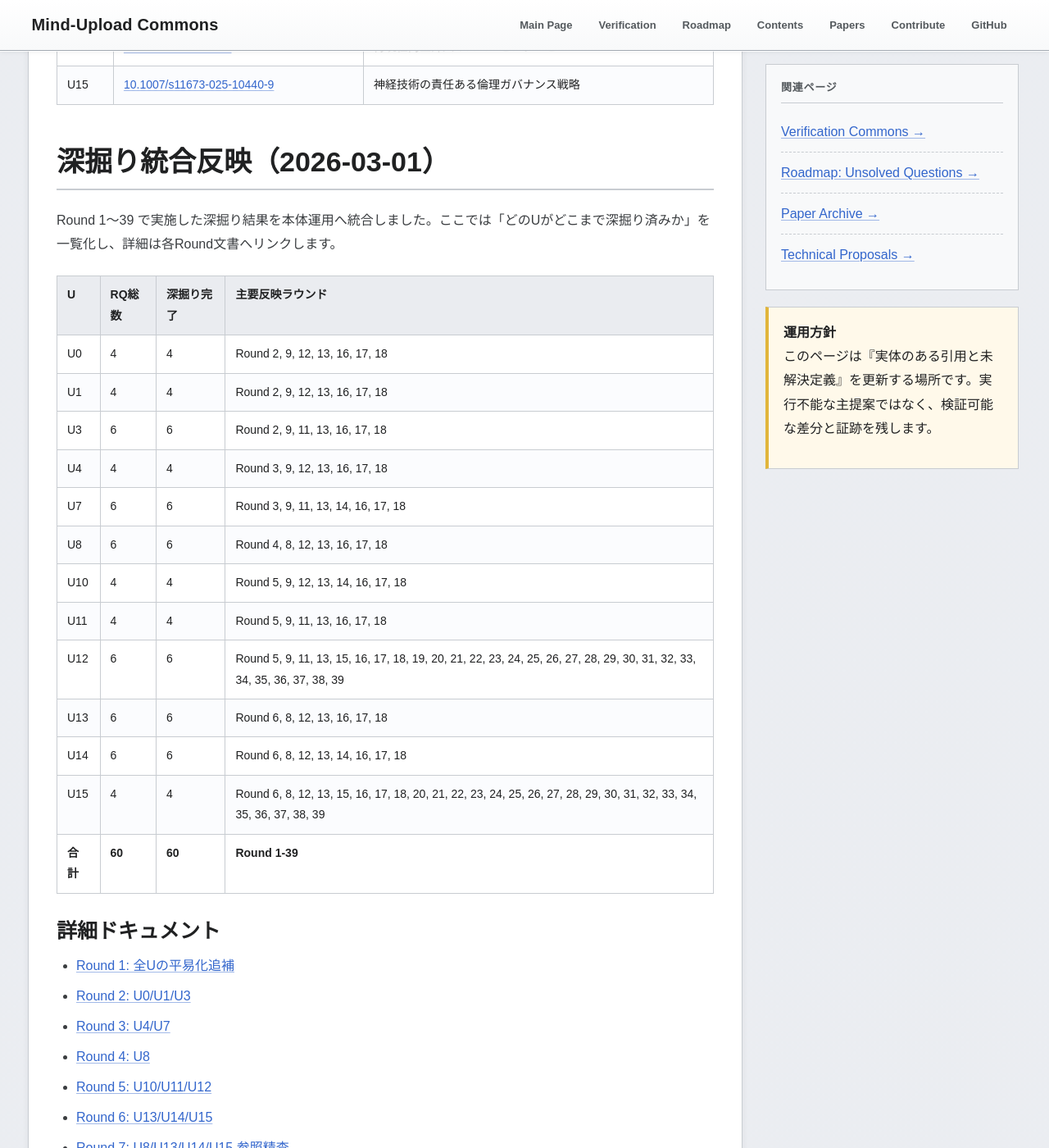
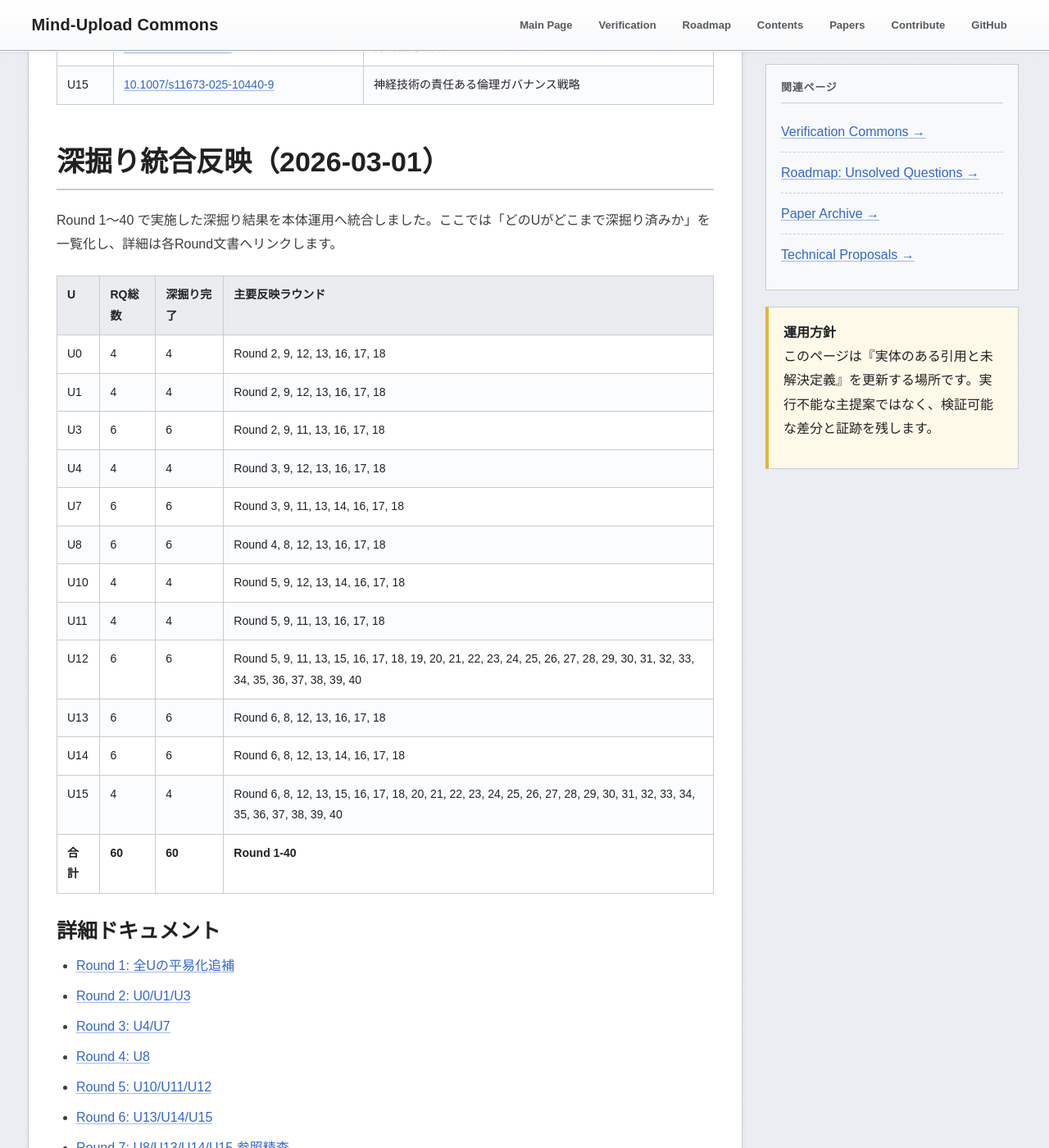
Before and after one commit to yasufumi-nakata/eegflow, a Jekyll site: the page built from research_harvest_50.md, in a window 1280 px wide and 1400 px high, scrolled down 6243 px. Shown: the whole window at 82% size. Built offline with Jekyll 4.4.1, drawn with Linux system fonts in a browser that asks for light colours; some of the changed text lies outside the part shown.

Commit message:
Add Round 40 audit bundle manifest and reopen watchlist

```diff
--- a/research_harvest_50.md
+++ b/research_harvest_50.md
@@ -156,7 +156,7 @@
 <section class="section" id="deepening-integration-20260301">
 <h2 class="section-title">深掘り統合反映（2026-03-01）</h2>
 <p>
-Round 1〜39 で実施した深掘り結果を本体運用へ統合しました。ここでは「どのUがどこまで深掘り済みか」を一覧化し、詳細は各Round文書へリンクします。
+Round 1〜40 で実施した深掘り結果を本体運用へ統合しました。ここでは「どのUがどこまで深掘り済みか」を一覧化し、詳細は各Round文書へリンクします。
 </p>
 <table class="data-table">
 <thead><tr><th>U</th><th>RQ総数</th><th>深掘り完了</th><th>主要反映ラウンド</th></tr></thead><tbody>
@@ -168,11 +168,11 @@
 <tr><td>U8</td><td>6</td><td>6</td><td>Round 4, 8, 12, 13, 16, 17, 18</td></tr>
 <tr><td>U10</td><td>4</td><td>4</td><td>Round 5, 9, 12, 13, 14, 16, 17, 18</td></tr>
 <tr><td>U11</td><td>4</td><td>4</td><td>Round 5, 9, 11, 13, 16, 17, 18</td></tr>
-<tr><td>U12</td><td>6</td><td>6</td><td>Round 5, 9, 11, 13, 15, 16, 17, 18, 19, 20, 21, 22, 23, 24, 25, 26, 27, 28, 29, 30, 31, 32, 33, 34, 35, 36, 37, 38, 39</td></tr>
+<tr><td>U12</td><td>6</td><td>6</td><td>Round 5, 9, 11, 13, 15, 16, 17, 18, 19, 20, 21, 22, 23, 24, 25, 26, 27, 28, 29, 30, 31, 32, 33, 34, 35, 36, 37, 38, 39, 40</td></tr>
 <tr><td>U13</td><td>6</td><td>6</td><td>Round 6, 8, 12, 13, 16, 17, 18</td></tr>
 <tr><td>U14</td><td>6</td><td>6</td><td>Round 6, 8, 12, 13, 14, 16, 17, 18</td></tr>
-<tr><td>U15</td><td>4</td><td>4</td><td>Round 6, 8, 12, 13, 15, 16, 17, 18, 20, 21, 22, 23, 24, 25, 26, 27, 28, 29, 30, 31, 32, 33, 34, 35, 36, 37, 38, 39</td></tr>
-<tr><td><strong>合計</strong></td><td><strong>60</strong></td><td><strong>60</strong></td><td><strong>Round 1-39</strong></td></tr>
+<tr><td>U15</td><td>4</td><td>4</td><td>Round 6, 8, 12, 13, 15, 16, 17, 18, 20, 21, 22, 23, 24, 25, 26, 27, 28, 29, 30, 31, 32, 33, 34, 35, 36, 37, 38, 39, 40</td></tr>
+<tr><td><strong>合計</strong></td><td><strong>60</strong></td><td><strong>60</strong></td><td><strong>Round 1-40</strong></td></tr>
 </tbody></table>
 
 <h3>詳細ドキュメント</h3>
@@ -216,6 +216,7 @@
 <li><a href="research_deepening_round37_2026-03-01.html">Round 37: 判定衝突解消行列と外部依存ハンドオフSLAの固定</a></li>
 <li><a href="research_deepening_round38_2026-03-01.html">Round 38: 残余リスク登録表と検証証跡インデックスの固定</a></li>
 <li><a href="research_deepening_round39_2026-03-01.html">Round 39: 証跡鮮度スコアと判定クローズ条件の固定</a></li>
+<li><a href="research_deepening_round40_2026-03-01.html">Round 40: 監査バンドルマニフェストとreopenウォッチリストの固定</a></li>
 </ul>
 
 <h3>整合性監査（証跡）</h3>
@@ -449,6 +450,12 @@
 Round 39 の証跡鮮度スコアと判定クローズ条件の固定は
 <a href="automation/rq_regulation_evidence_freshness_score_round39_2026-03-01.csv" target="_blank">rq_regulation_evidence_freshness_score_round39_2026-03-01.csv</a>（問い別証跡鮮度スコア）と
 <a href="automation/rq_regulation_decision_closure_checklist_round39_2026-03-01.csv" target="_blank">rq_regulation_decision_closure_checklist_round39_2026-03-01.csv</a>（問い別判定クローズ条件）
+に記録しています。
+</p>
+<p class="small">
+Round 40 の監査バンドルマニフェストとreopenウォッチリストの固定は
+<a href="automation/rq_regulation_audit_bundle_manifest_round40_2026-03-01.csv" target="_blank">rq_regulation_audit_bundle_manifest_round40_2026-03-01.csv</a>（問い別監査バンドルマニフェスト）と
+<a href="automation/rq_regulation_reopen_watchlist_round40_2026-03-01.csv" target="_blank">rq_regulation_reopen_watchlist_round40_2026-03-01.csv</a>（問い別reopenウォッチリスト）
 に記録しています。
 </p>
 </section>
```
Also changed, not shown: automation/rq_regulation_audit_bundle_manifest_round40_2026-03-01.csv (added, +11 -0 lines), automation/rq_regulation_reopen_watchlist_round40_2026-03-01.csv (added, +11 -0 lines), research_deepening_continue_guide_2026-03-01.md (+6 -2 lines), research_deepening_round40_2026-03-01.md (added, +64 -0 lines).
